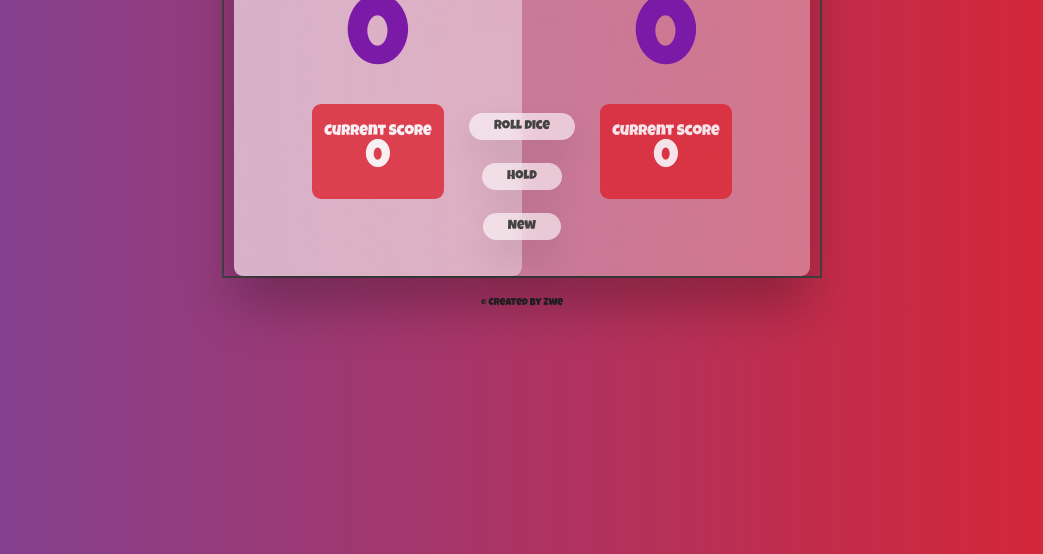
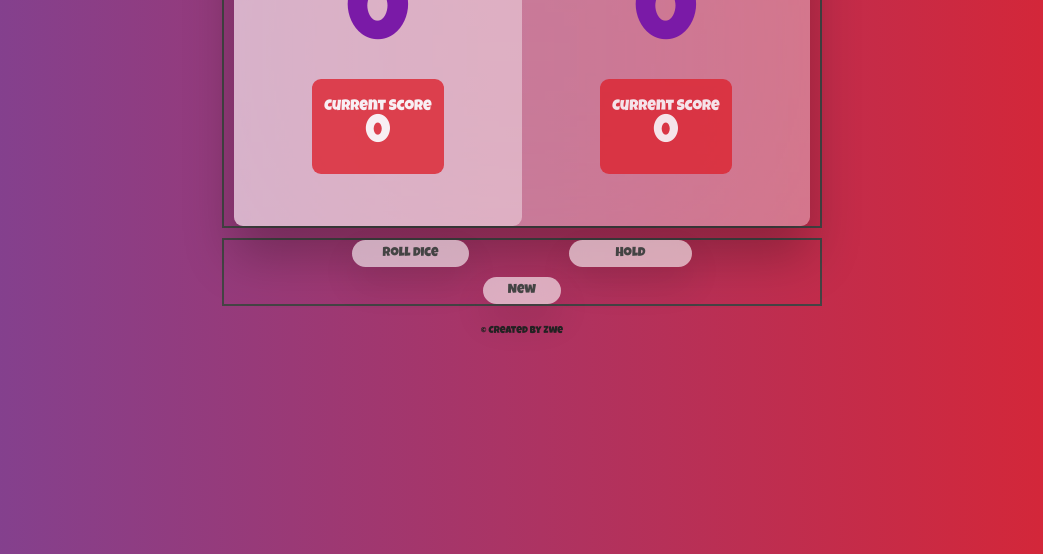
Before and after one commit to Tissue-hd/New-Dice-Project-by-TIssue, a plain HTML site: page index.html in a window 1280 px wide. Shown: the part 246-800 px from the top of the page, without its empty margins (118-1161 px from the left). Drawn offline with Linux system fonts and the light colour scheme.

Commit message:
newDesign

```diff
--- a/index.html
+++ b/index.html
@@ -44,11 +44,15 @@
         </div>
 
         <img src="img/dice-5.png" alt="Playing dice" class="dice"/>
-        <button class="btn btn-roll">Roll dice</button>
-        <button class="btn btn-hold">Hold</button>
+    </div>
+
+    <div class="button">
+        <div class="system">
+            <button class="btn btn-roll">Roll dice</button>
+            <button class="btn btn-hold">Hold</button>
+        </div>
         <div class="btn btn-new">New</div>
     </div>
-
 
     <!-- End of Playboard -->
 
--- a/style.css
+++ b/style.css
@@ -113,12 +113,12 @@ a {
     text-align: center;
 }
 .player-active {
-    min-height: 40rem;
+    min-height: 35rem;
     background-color: rgba(255, 255, 255, 0.4);
     border-radius: 9px;
 }
 .player-winner {
-    min-height: 500px;
+    min-height: 35rem;
     background-color: rgb(78, 198, 148);
     border-radius: 9px;
 }
@@ -135,14 +135,17 @@ a {
 
 /* Button */
 
-.btn {
-    position: absolute;
+.button {
     display: flex;
     flex-direction: column;
-
+    max-width: 60rem;
     align-items: center;
     justify-content: center;
+    margin: 1rem auto;
+    border: #444 solid 2px;
+}
 
+.btn {
     background: none;
     border: none;
     font-family: 'Luckiest Guy', sans-serif;
@@ -156,15 +159,6 @@ a {
     box-shadow: 0 1.75rem 3.5rem rgba(0, 0, 0, 0.1);
     font-size: 1.3rem;
 }
-.btn-roll {
-    margin-top: 10rem;
-}
-.btn-hold {
-    margin-top: 20rem;
-}
-.btn-new {
-    margin-top: 30rem;
-}
 .btn:active {
     transform: translate(0%, 3px);
     box-shadow: 0 1rem 2rem rgba(0, 0, 0, 0.15);
@@ -172,10 +166,22 @@ a {
 .btn:focus {
     outline: none;
 }
+.system {
+    display: flex;
+    flex-direction: row;
+    margin-bottom: 1rem;
+}
+.btn-roll {
+    margin-right: 10rem;
+    width: 16rem;
+}
+.btn-hold {
+    flex: 50%;
+}
 .dice {
-    width: 9rem;
+    max-width: 6rem;
     position: absolute;
-    padding-bottom: 10rem;
+    padding-bottom: 8rem;
 }
 .crd {
     margin-top: 20px;
```
